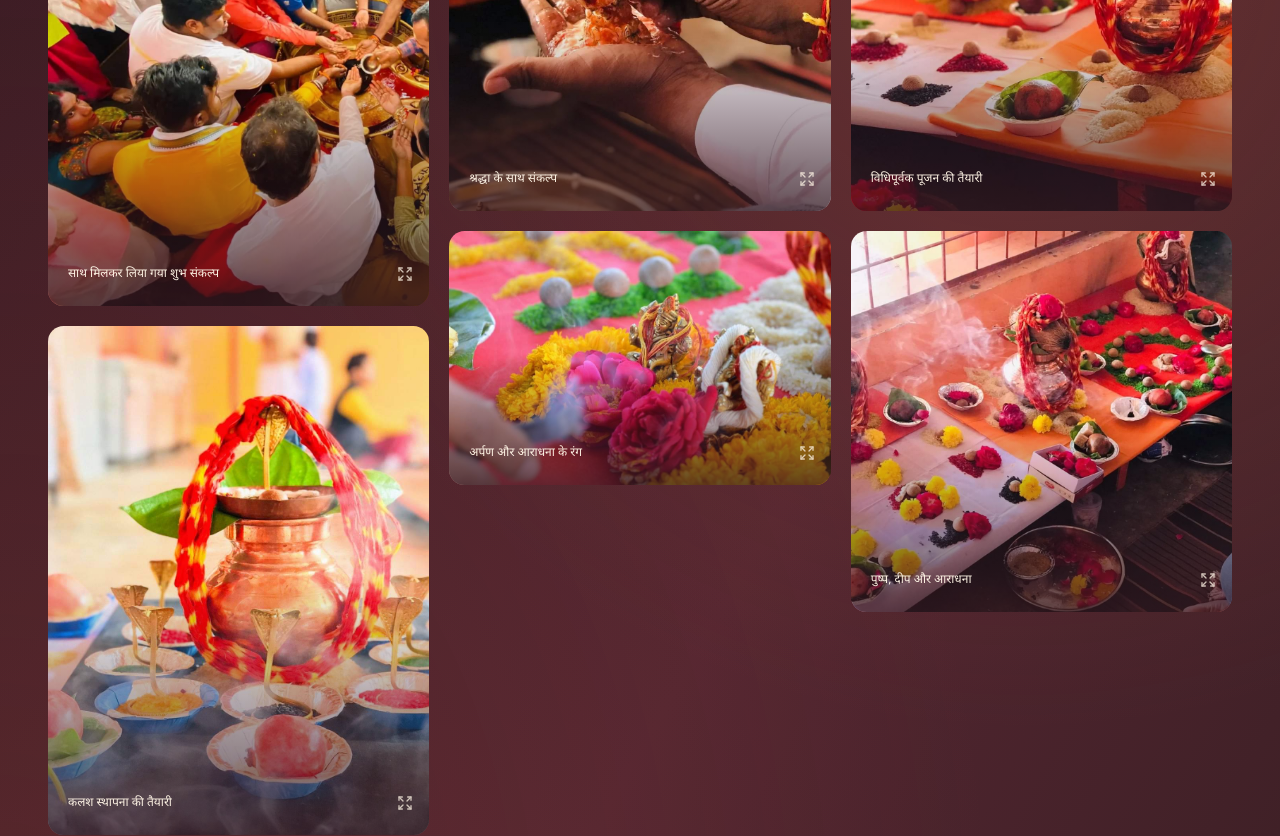
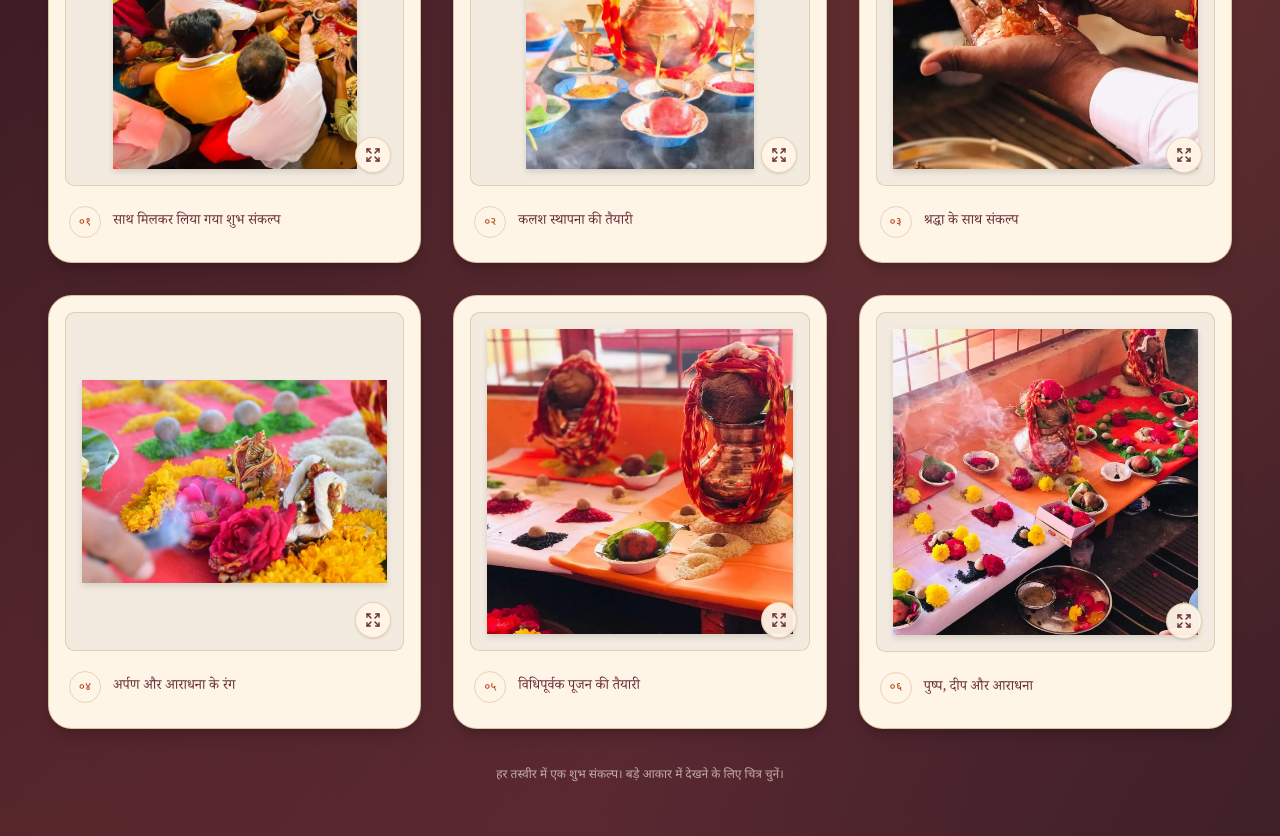
Before and after one commit to Launchleap-in/ujjainpoojan, a Next.js app: page / in a window 1280 px wide. Shown: the part 8380-9216 px from the top of the page. Built offline with nearby package versions, Linux system fonts and the light colour scheme.

Commit message:
feat: enhance gallery layout with improved button styles and image handling

```diff
--- a/app/components/home/gallery-section.tsx
+++ b/app/components/home/gallery-section.tsx
@@ -42,38 +42,39 @@ export function GallerySection() {
             पूजन की वीडियो झलक
           </Button>
         </div>
-        <div className="columns-1 gap-5 sm:columns-2 lg:columns-3">
+        <div className="grid items-stretch gap-6 sm:grid-cols-2 lg:grid-cols-3 lg:gap-8">
           {galleryImages.map((item, i) => (
             <button
               key={item.src}
               type="button"
               aria-label={`${item.caption} — बड़ा चित्र खोलें`}
               onClick={() => setSelected(i)}
-              className="group relative mb-5 block w-full break-inside-avoid overflow-hidden rounded-xl text-left focus-visible:outline-2 focus-visible:outline-offset-4 focus-visible:outline-primary"
+              className="group flex h-full min-w-0 flex-col rounded-2xl border border-gold/60 bg-cream p-3 text-left shadow-lg shadow-black/15 transition-transform duration-300 hover:-translate-y-1 focus-visible:outline-2 focus-visible:outline-offset-4 focus-visible:outline-saffron motion-reduce:transform-none sm:p-4"
             >
-              <Image
-                src={item.src}
-                alt={item.alt}
-                width={item.width}
-                height={item.height}
-                sizes={
-                  i === 0
-                    ? "(max-width: 1024px) 90vw, 560px"
-                    : "(max-width: 640px) 45vw, 300px"
-                }
-                className="h-auto w-full"
-              />
-              <span className="absolute inset-0 bg-linear-to-t from-wine-dark/75 via-transparent to-transparent" />
-              <span className="absolute bottom-4 left-4 right-4 flex items-end justify-between gap-3 text-xs leading-6 text-cream sm:bottom-5 sm:left-5">
-                {item.caption}
-                <Expand
-                  aria-hidden="true"
-                  className="mb-1 size-4 shrink-0 opacity-75"
-                />
+              <span className="relative block aspect-square w-full overflow-hidden rounded-lg border border-gold/40 bg-secondary p-3 sm:p-4">
+                <span className="relative block h-full w-full">
+                  <Image
+                    src={item.src}
+                    alt={item.alt}
+                    fill
+                    sizes="(max-width: 640px) 85vw, (max-width: 1024px) 42vw, 350px"
+                    className="object-contain drop-shadow-md"
+                  />
+                </span>
+                <span className="absolute right-3 bottom-3 flex size-9 items-center justify-center rounded-full border border-gold/40 bg-cream/95 text-wine shadow-sm transition-colors group-hover:bg-wine group-hover:text-cream group-focus-visible:bg-wine group-focus-visible:text-cream">
+                  <Expand aria-hidden="true" className="size-4" />
+                </span>
+              </span>
+              <span className="flex flex-1 items-center gap-3 px-1 pt-4 pb-2 sm:pt-5">
+                <span aria-hidden="true" className="flex size-8 shrink-0 items-center justify-center rounded-full border border-gold/40 text-[11px] font-medium text-primary">
+                  {new Intl.NumberFormat("hi-IN-u-nu-deva", { minimumIntegerDigits: 2 }).format(i + 1)}
+                </span>
+                <span className="font-heading text-sm leading-7 font-medium text-wine">{item.caption}</span>
               </span>
             </button>
           ))}
         </div>
+        <p className="mt-8 text-center text-xs leading-7 text-cream/65">हर तस्वीर में एक शुभ संकल्प। बड़े आकार में देखने के लिए चित्र चुनें।</p>
         <Dialog
           open={selected !== null}
           onOpenChange={(open) => {
@@ -100,7 +101,7 @@ export function GallerySection() {
               </DialogClose>
             </div>
             {image && (
-              <div className="relative h-[60dvh] w-full">
+              <div className="relative h-[60dvh] w-full overflow-hidden rounded-xl border border-gold/30 bg-secondary/60">
                 <Image
                   src={image.src}
                   alt={image.alt}
```
